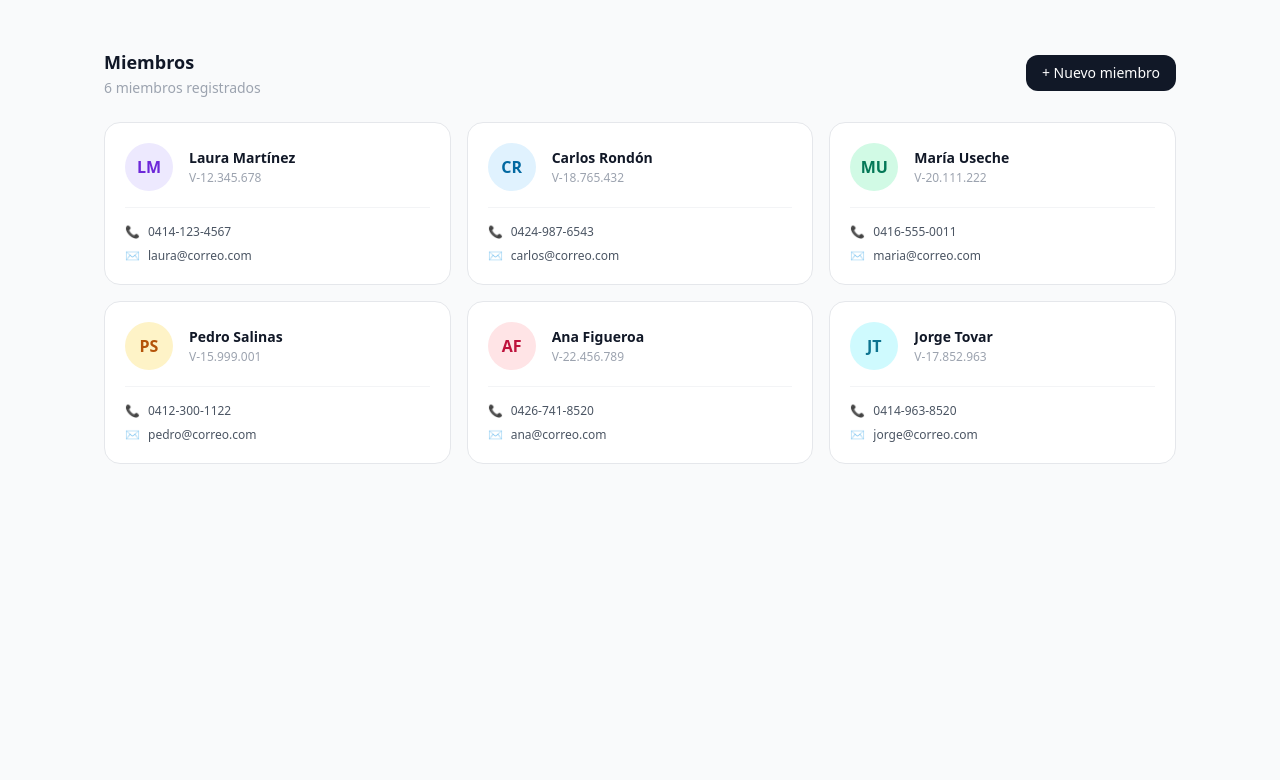
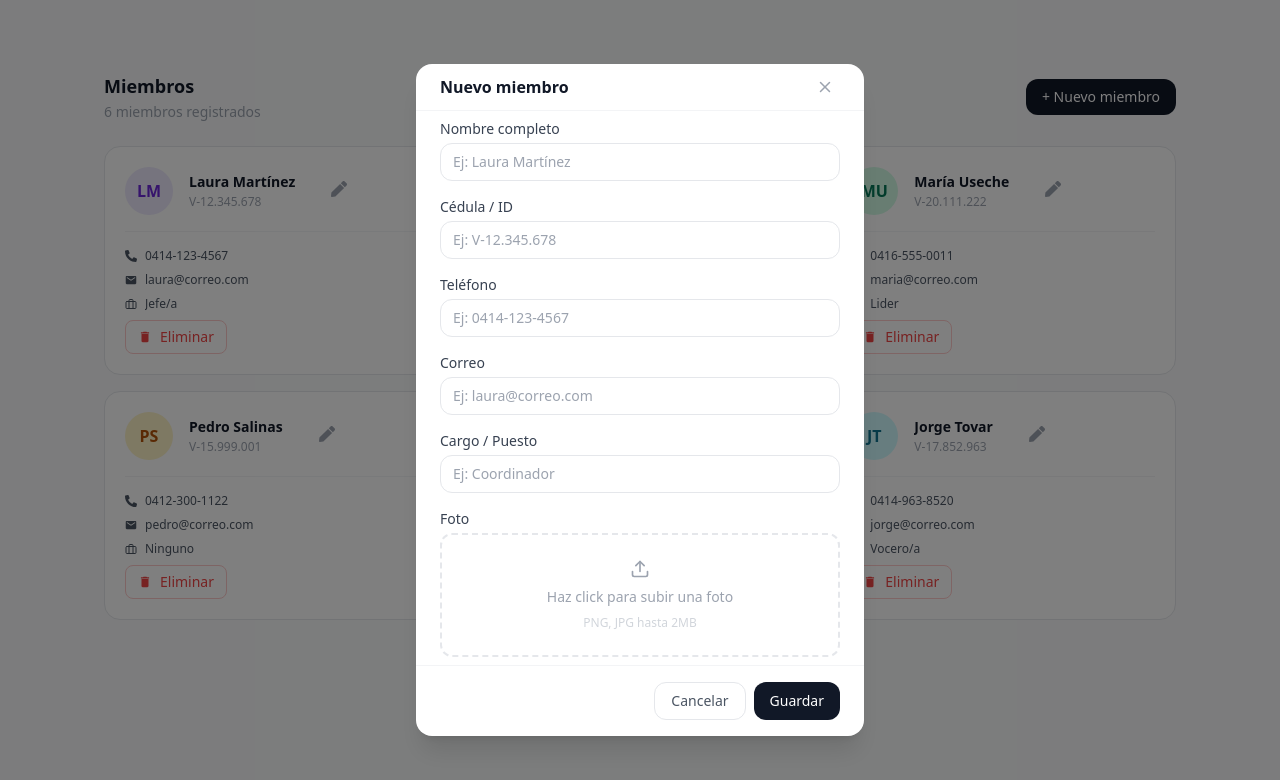
Before and after one commit to Anthonynino/ConsejoCo, a React (Vite) app: page /miembros in a window 1280 px wide. Both pictures are taken after a click on the button "+ Nuevo miembro". Shown: the top 780 px of the page. Built offline with nearby package versions, Linux system fonts and the light colour scheme.

Commit message:
new modal, new buttons delete and edit

```diff
--- a/package.json
+++ b/package.json
@@ -12,6 +12,7 @@
   "dependencies": {
     "react": "^19.2.0",
     "react-dom": "^19.2.0",
+    "react-icons": "^5.6.0",
     "react-router-dom": "^7.13.1"
   },
   "devDependencies": {
--- a/src/components/cards/CardMember.jsx
+++ b/src/components/cards/CardMember.jsx
@@ -1,4 +1,8 @@
-import React from 'react'
+import { FaPhoneAlt } from "react-icons/fa";
+import { IoMdMail } from "react-icons/io";
+import { FiBriefcase } from 'react-icons/fi';
+import { MdDelete } from "react-icons/md";
+import { FaPen } from "react-icons/fa";
 
 const CardMember = ({miembro}) => {
   return (
@@ -11,18 +15,33 @@ const CardMember = ({miembro}) => {
           <p className="text-sm font-semibold text-gray-900 truncate">{miembro.nombre}</p>
           <p className="text-xs text-gray-400 mt-0.5">{miembro.cedula}</p>
         </div>
+        <div>
+          <button className="mx-5 text-gray-400 hover:text-gray-600 transition-colors duration-200">
+            <FaPen />
+          </button>
+        </div>
       </div>
 
       <div className="border-t border-gray-100 mb-4" />
 
       <div className="space-y-2">
         <div className="flex items-center gap-2">
-          <span className="text-xs">📞</span>
+          <FaPhoneAlt className="text-xs text-gray-600" />
           <span className="text-xs text-gray-600">{miembro.telefono}</span>
         </div>
         <div className="flex items-center gap-2">
-          <span className="text-xs">✉️</span>
+          <IoMdMail className="text-xs text-gray-600" />
           <span className="text-xs text-gray-600 truncate">{miembro.correo}</span>
+        </div>
+        <div className="flex items-center gap-2">
+          <FiBriefcase className="text-xs text-gray-600" />
+          <span className="text-xs text-gray-600 truncate">{miembro.cargo}</span>
+        </div>
+        <div>
+          <button className="flex items-center gap-2 px-3 py-1.5 text-sm font-medium text-red-500 border border-red-200 rounded-lg hover:bg-red-50 transition-colors">
+            <MdDelete size={14} />
+            Eliminar
+          </button>
         </div>
       </div>
     </div>
--- /dev/null
+++ b/src/components/modal/newMemberModal.jsx
@@ -0,0 +1,95 @@
+
+import { FiX,FiUpload } from 'react-icons/fi'
+
+const ModalNuevoMiembro = ({ isOpen, onClose }) => {
+  if (!isOpen) return null
+
+  return (
+
+    <div className="fixed inset-0 bg-black/50 flex items-center justify-center z-50">
+      <div className="bg-white rounded-2xl shadow-xl w-full max-w-md mx-4">
+        <div className="flex items-center justify-between px-6 py-2 border-b border-gray-100">
+          <h2 className="text-base font-semibold text-gray-900">Nuevo miembro</h2>
+          <button
+            onClick={onClose}
+            className="p-1.5 text-gray-400 hover:text-gray-700 hover:bg-gray-100 rounded-lg transition-colors"
+          >
+            <FiX size={18} />
+          </button>
+        </div>
+
+        {/* Formulario */}
+        <div className="px-6 py-2 space-y-4">
+          <div>
+            <label className="block text-sm font-medium text-gray-700 mb-1">Nombre completo</label>
+            <input
+              type="text"
+              placeholder="Ej: Laura Martínez"
+              className="w-full border border-gray-200 rounded-xl px-3 py-2 text-sm focus:outline-none focus:ring-2 focus:ring-gray-300"
+            />
+          </div>
+
+          <div>
+            <label className="block text-sm font-medium text-gray-700 mb-1">Cédula / ID</label>
+            <input
+              type="text"
+              placeholder="Ej: V-12.345.678"
+              className="w-full border border-gray-200 rounded-xl px-3 py-2 text-sm focus:outline-none focus:ring-2 focus:ring-gray-300"
+            />
+          </div>
+
+          <div>
+            <label className="block text-sm font-medium text-gray-700 mb-1">Teléfono</label>
+            <input
+              type="tel"
+              placeholder="Ej: 0414-123-4567"
+              className="w-full border border-gray-200 rounded-xl px-3 py-2 text-sm focus:outline-none focus:ring-2 focus:ring-gray-300"
+            />
+          </div>
+
+          <div>
+            <label className="block text-sm font-medium text-gray-700 mb-1">Correo</label>
+            <input
+              type="email"
+              placeholder="Ej: laura@correo.com"
+              className="w-full border border-gray-200 rounded-xl px-3 py-2 text-sm focus:outline-none focus:ring-2 focus:ring-gray-300"
+            />
+          </div>
+
+          <div>
+            <label className="block text-sm font-medium text-gray-700 mb-1">Cargo / Puesto</label>
+            <input
+              type="text"
+              placeholder="Ej: Coordinador"
+              className="w-full border border-gray-200 rounded-xl px-3 py-2 text-sm focus:outline-none focus:ring-2 focus:ring-gray-300"
+            />
+          </div>
+        <div>
+            <label className="block text-sm font-medium text-gray-700 mb-1">Foto</label>
+            <div className="border-2 border-dashed border-gray-200 rounded-xl p-6 flex flex-col items-center justify-center gap-2 hover:border-gray-400 transition-colors cursor-pointer">
+                <FiUpload size={20} className="text-gray-400" />
+                    <p className="text-sm text-gray-400">Haz click para subir una foto</p>
+                    <p className="text-xs text-gray-300">PNG, JPG hasta 2MB</p>
+                    <input type="file" accept="image/*" className="hidden" />
+                </div>
+            </div>
+        </div>
+
+        <div className="flex justify-end gap-2 px-6 py-4 border-t border-gray-100">
+          <button
+            onClick={onClose}
+            className="px-4 py-2 text-sm font-medium text-gray-600 border border-gray-200 rounded-xl hover:bg-gray-50 transition-colors"
+          >
+            Cancelar
+          </button>
+          <button className="px-4 py-2 text-sm font-medium text-white bg-gray-900 rounded-xl hover:bg-gray-700 transition-colors">
+            Guardar
+          </button>
+        </div>
+
+      </div>
+    </div>
+  )
+}
+
+export default ModalNuevoMiembro
--- a/src/pages/MemberPage.jsx
+++ b/src/pages/MemberPage.jsx
@@ -1,26 +1,36 @@
 
+import { useState } from "react"
 import CardMember from "../components/cards/CardMember"
+import MemberModal from "../components/modal/newMemberModal"
 
 const MOCK_MIEMBROS = [
-  { id: 1, nombre: 'Laura Martínez',  cedula: 'V-12.345.678', telefono: '0414-123-4567', correo: 'laura@correo.com',  iniciales: 'LM', color: 'bg-violet-100 text-violet-700' },
-  { id: 2, nombre: 'Carlos Rondón',   cedula: 'V-18.765.432', telefono: '0424-987-6543', correo: 'carlos@correo.com', iniciales: 'CR', color: 'bg-sky-100 text-sky-700'        },
-  { id: 3, nombre: 'María Useche',    cedula: 'V-20.111.222', telefono: '0416-555-0011', correo: 'maria@correo.com',  iniciales: 'MU', color: 'bg-emerald-100 text-emerald-700' },
-  { id: 4, nombre: 'Pedro Salinas',   cedula: 'V-15.999.001', telefono: '0412-300-1122', correo: 'pedro@correo.com',  iniciales: 'PS', color: 'bg-amber-100 text-amber-700'     },
-  { id: 5, nombre: 'Ana Figueroa',    cedula: 'V-22.456.789', telefono: '0426-741-8520', correo: 'ana@correo.com',    iniciales: 'AF', color: 'bg-rose-100 text-rose-700'       },
-  { id: 6, nombre: 'Jorge Tovar',     cedula: 'V-17.852.963', telefono: '0414-963-8520', correo: 'jorge@correo.com',  iniciales: 'JT', color: 'bg-cyan-100 text-cyan-700'      },
+  { id: 1, nombre: 'Laura Martínez',  cedula: 'V-12.345.678', telefono: '0414-123-4567', correo: 'laura@correo.com', cargo: "Jefe/a",  iniciales: 'LM', color: 'bg-violet-100 text-violet-700' },
+  { id: 2, nombre: 'Carlos Rondón',   cedula: 'V-18.765.432', telefono: '0424-987-6543', correo: 'carlos@correo.com', cargo: "Ninguno", iniciales: 'CR', color: 'bg-sky-100 text-sky-700'        },
+  { id: 3, nombre: 'María Useche',    cedula: 'V-20.111.222', telefono: '0416-555-0011', correo: 'maria@correo.com', cargo: "Lider",  iniciales: 'MU', color: 'bg-emerald-100 text-emerald-700' },
+  { id: 4, nombre: 'Pedro Salinas',   cedula: 'V-15.999.001', telefono: '0412-300-1122', correo: 'pedro@correo.com', cargo: "Ninguno",  iniciales: 'PS', color: 'bg-amber-100 text-amber-700'     },
+  { id: 5, nombre: 'Ana Figueroa',    cedula: 'V-22.456.789', telefono: '0426-741-8520', correo: 'ana@correo.com', cargo: "Tesorero/a",    iniciales: 'AF', color: 'bg-rose-100 text-rose-700'       },
+  { id: 6, nombre: 'Jorge Tovar',     cedula: 'V-17.852.963', telefono: '0414-963-8520', correo: 'jorge@correo.com', cargo: "Vocero/a",  iniciales: 'JT', color: 'bg-cyan-100 text-cyan-700'      },
 ]
 
 
 const MemberPage = () => {
+
+  const [isModalOpen, setIsModalOpen] = useState(false)
+
   return (
-    <div className=" w-full space-y-6 mx-auto p-6">
+  <div className=" w-full space-y-6 mx-auto p-6">
+
+    <MemberModal isOpen={isModalOpen} onClose={() => setIsModalOpen(false)} />
   {/* Header */}
   <div className="flex items-center justify-between">
     <div>
       <h2 className="text-lg font-semibold text-gray-900">Miembros</h2>
       <p className="text-sm text-gray-400 mt-0.5">{MOCK_MIEMBROS.length} miembros registrados</p>
     </div>
-    <button className="px-4 py-2 bg-gray-900 text-white text-sm font-medium rounded-xl hover:bg-gray-700 transition-colors">
+    <button
+      className="px-4 py-2 bg-gray-900 text-white text-sm font-medium rounded-xl hover:bg-gray-700 transition-colors"
+      onClick={() => setIsModalOpen(true)}
+    >
       + Nuevo miembro
     </button>
   </div>
```
Also changed, not shown: 1 other file (tests, documents, lock files or other folders).
